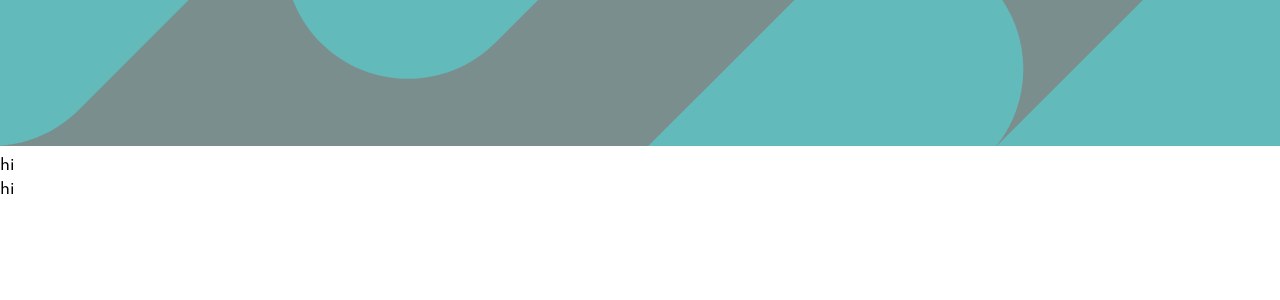
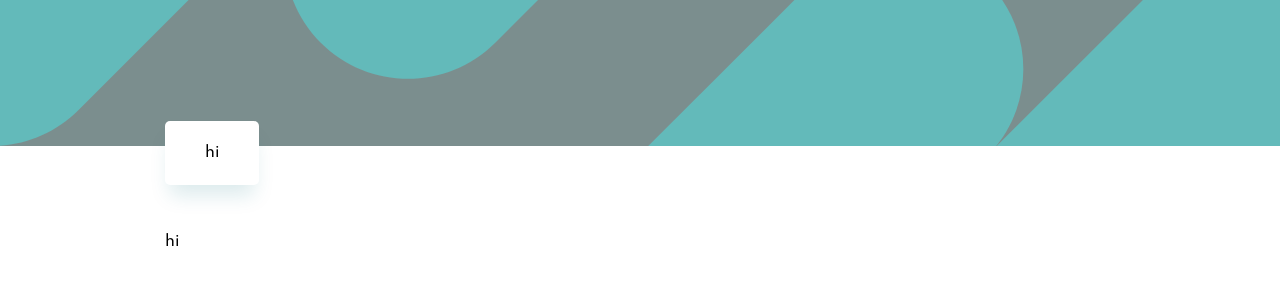
Before and after one commit to justAdevTV/job-listings-page, a Next.js app: page / in a window 1280 px wide. Shown: the top 300 px of the page. Built offline with nearby package versions, Linux system fonts and the light colour scheme.

Commit message:
Filter Component - Added positioning for filter

```diff
--- a/components/Card/card.styles.js
+++ b/components/Card/card.styles.js
@@ -1,6 +1,8 @@
 import styled from "styled-components";
 
 const _Card = styled.div`
+  width: 100%;
+  background-color: ${({ theme }) => theme.colors.white};
   border-radius: 0.5rem;
   box-shadow: ${({ theme }) => theme.shadows.shadow1};
 `;
--- /dev/null
+++ b/components/Filter/Filter.js
@@ -0,0 +1,29 @@
+import PropTypes from "prop-types";
+import { _FilterContainer } from "./filter.styles";
+import { Card } from "../";
+
+// TODO: Fill this in
+function Filter({ filters, onChange }) {
+  const generateTags = (filters) => "hi";
+
+  //   Don't render if no tags are selected
+  //   if (filters.length <= 0) return null;
+
+  return (
+    <Card>
+      <_FilterContainer>hi</_FilterContainer>
+    </Card>
+  );
+}
+
+Filter.defaultProps = {
+  filters: [],
+  onChange: () => {},
+};
+
+Filter.propTypes = {
+  filters: PropTypes.arrayOf(PropTypes.string),
+  onChange: PropTypes.func,
+};
+
+export default Filter;
--- /dev/null
+++ b/components/Filter/filter.styles.js
@@ -0,0 +1,7 @@
+import styled from "styled-components";
+
+const _FilterContainer = styled.div`
+  padding: 2rem 4rem;
+`;
+
+export { _FilterContainer };
--- /dev/null
+++ b/components/Filter/index.js
@@ -0,0 +1,3 @@
+import Filter from "./Filter";
+
+export default Filter;
--- a/components/_base/theme.js
+++ b/components/_base/theme.js
@@ -5,6 +5,7 @@ const theme = {
     lightGrayTablet: "hsl(180, 31%, 95%)",
     darkGray1: "hsl(180, 8%, 52%)",
     darkGray2: "hsl(180, 14%, 20%)",
+    white: "#FFF",
   },
   shadows: {
     shadow1: "0px 15px 20px -5px rgba(13, 113, 130, 0.15)",
--- a/components/index.js
+++ b/components/index.js
@@ -1,5 +1,6 @@
 import AppProvider from "./AppProvider";
 import Banner from "./Banner";
 import Card from "./Card";
+import Filter from "./Filter";
 
-export { AppProvider, Banner, Card };
+export { AppProvider, Banner, Card, Filter };
--- a/pages/index.js
+++ b/pages/index.js
@@ -1,11 +1,12 @@
 import { JobsPage as JobsPageTemplate } from "../templates";
-import { Banner } from "../components";
+import { Banner, Filter } from "../components";
 
+// Main Page
 function Home() {
   return (
     <JobsPageTemplate
       bannerComponent={<Banner />}
-      filterComponent={"hi"}
+      filterComponent={<Filter />}
       jobsListComponent={"hi"}
     />
   );
--- a/templates/JobsPage/JobsPage.js
+++ b/templates/JobsPage/JobsPage.js
@@ -1,5 +1,6 @@
 import PropTypes from "prop-types";
 import {
+  _BannerContainer,
   _JobPageContainer,
   _HeaderSection,
   _JobsListSection,
@@ -9,8 +10,11 @@ import {
 function JobsPage({ bannerComponent, filterComponent, jobsListComponent }) {
   return (
     <_JobPageContainer>
-      <_HeaderSection>{bannerComponent}</_HeaderSection>
-      <_FilterBox>{filterComponent}</_FilterBox>
+      {/* Holds Banner & Filter */}
+      <_HeaderSection>
+        <_BannerContainer>{bannerComponent}</_BannerContainer>
+        <_FilterBox>{filterComponent}</_FilterBox>
+      </_HeaderSection>
       <_JobsListSection>{jobsListComponent}</_JobsListSection>
     </_JobPageContainer>
   );
--- a/templates/JobsPage/jobsPage.styles.js
+++ b/templates/JobsPage/jobsPage.styles.js
@@ -1,14 +1,31 @@
 import styled from "styled-components";
+
+const _BannerContainer = styled.div``;
 
 const _JobPageContainer = styled.div`
   width: 100%;
   height: 100%;
 `;
 
-const _HeaderSection = styled.header``;
+const _HeaderSection = styled.header`
+  position: relative;
+`;
 
-const _JobsListSection = styled.section``;
+const _JobsListSection = styled.section`
+  padding: 7.6rem 16.5rem;
+`;
 
-const _FilterBox = styled.div``;
+const _FilterBox = styled.div`
+  position: absolute;
+  z-index: 999;
+  padding: 7.6rem 16.5rem;
+  top: 4.5rem;
+`;
 
-export { _JobPageContainer, _HeaderSection, _JobsListSection, _FilterBox };
+export {
+  _BannerContainer,
+  _JobPageContainer,
+  _HeaderSection,
+  _JobsListSection,
+  _FilterBox,
+};
```
